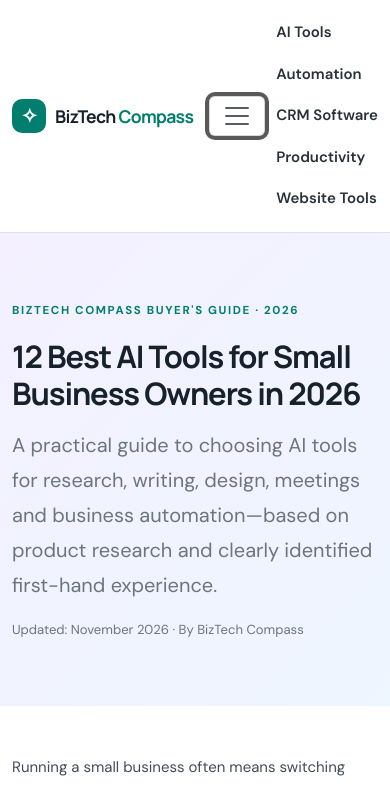
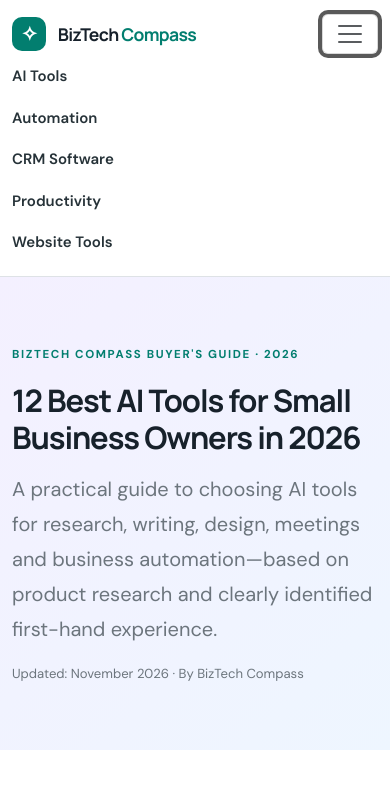
Before and after one commit to Victordavic/the-ai-business-guide, a plain HTML site: page best-ai-tools-small-business.html in a window 390 px wide. Both pictures are taken after a click on the button "Toggle navigation". Shown: the top 787 px of the page. Drawn offline with nearby package versions, Linux system fonts and the light colour scheme.

Commit message:
Update best-ai-tools-small-business.html

```diff
--- a/best-ai-tools-small-business.html
+++ b/best-ai-tools-small-business.html
@@ -95,15 +95,49 @@
 <body>
 <nav class="navbar navbar-expand-lg navbar-light bg-white sticky-top border-bottom">
   <div class="container">
-    <a class="navbar-brand fw-bold" href="index.html"><span class="brand-mark" aria-hidden="true">✧</span><span>BizTech <span class="brand-accent">Compass</span></span></a>
-    <button class="navbar-toggler" type="button" data-bs-toggle="collapse" data-bs-target="#nav" aria-controls="nav" aria-expanded="false" aria-label="Toggle navigation"><span class="navbar-toggler-icon"></span></button>
-    <ul class="navbar-nav ms-auto align-items-lg-center gap-lg-3">
-      <li class="nav-item"><a class="nav-link" href="ai-tools.html">AI Tools</a></li>
-      <li class="nav-item"><a class="nav-link" href="automation.html">Automation</a></li>
-      <li class="nav-item"><a class="nav-link" href="crm.html">CRM Software</a></li>
-      <li class="nav-item"><a class="nav-link" href="productivity.html">Productivity</a></li>
-      <li class="nav-item"><a class="nav-link" href="website-tools.html">Website Tools</a></li>
-    </ul></div>
+
+    <a class="navbar-brand fw-bold" href="index.html">
+      <span class="brand-mark" aria-hidden="true">✧</span>
+      <span>BizTech <span class="brand-accent">Compass</span></span>
+    </a>
+
+    <button class="navbar-toggler" type="button"
+      data-bs-toggle="collapse"
+      data-bs-target="#nav"
+      aria-controls="nav"
+      aria-expanded="false"
+      aria-label="Toggle navigation">
+
+      <span class="navbar-toggler-icon"></span>
+    </button>
+
+    <div class="collapse navbar-collapse" id="nav">
+
+      <ul class="navbar-nav ms-auto align-items-lg-center gap-lg-3">
+
+        <li class="nav-item">
+          <a class="nav-link" href="ai-tools.html">AI Tools</a>
+        </li>
+
+        <li class="nav-item">
+          <a class="nav-link" href="automation.html">Automation</a>
+        </li>
+
+        <li class="nav-item">
+          <a class="nav-link" href="crm.html">CRM Software</a>
+        </li>
+
+        <li class="nav-item">
+          <a class="nav-link" href="productivity.html">Productivity</a>
+        </li>
+
+        <li class="nav-item">
+          <a class="nav-link" href="website-tools.html">Website Tools</a>
+        </li>
+
+      </ul>
+
+    </div>
   </div>
 </nav>
 
```
